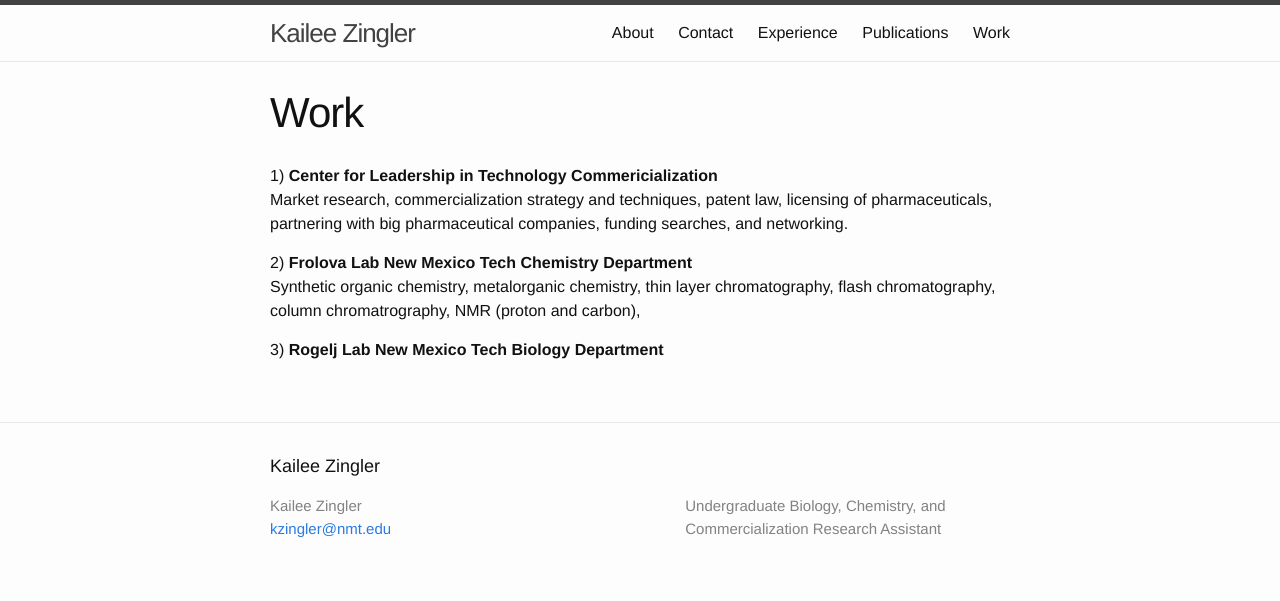
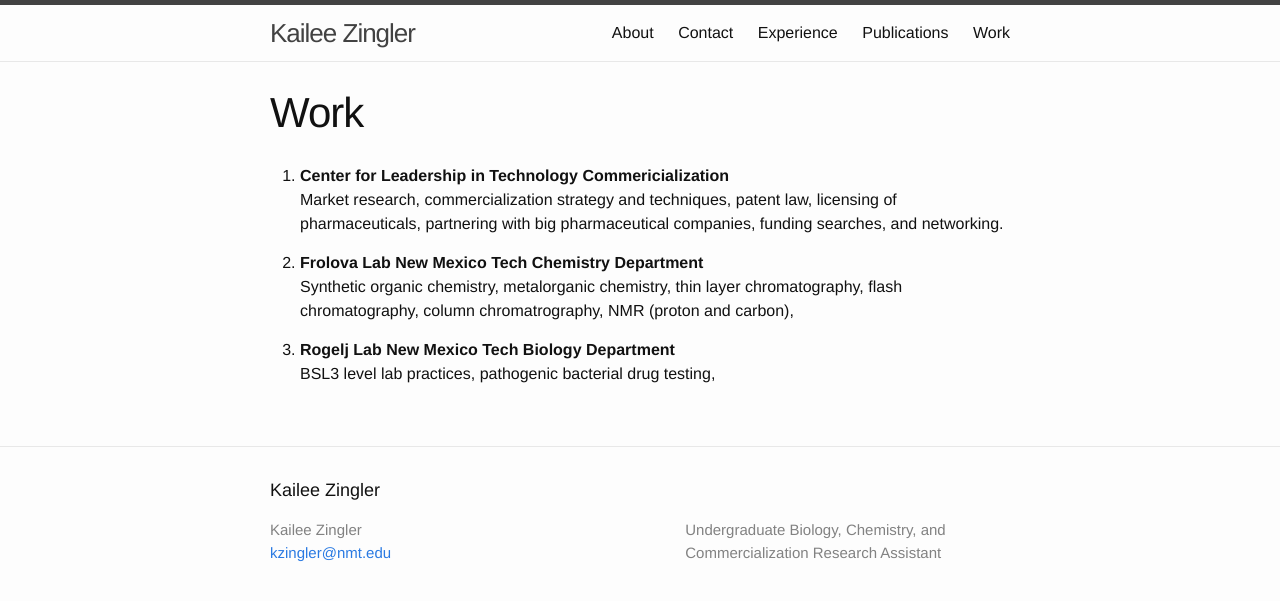
Before and after one commit to kzingler/kzingler.github.io, a Jekyll site: the page built from work.md, in a window 1280 px wide. Shown: the top 601 px of the page. Built offline with Jekyll 4.4.1, drawn with Linux system fonts in a browser that asks for light colours.

Commit message:
numbering

```diff
--- a/work.md
+++ b/work.md
@@ -4,14 +4,15 @@ title: Work
 permalink: /work/
 ---
 
-1) **Center for Leadership in Technology Commericialization**
+1. **Center for Leadership in Technology Commericialization**
 Market research, commercialization strategy and techniques,
 patent law, licensing of pharmaceuticals, partnering with big
 pharmaceutical companies, funding searches, and networking.
 
-2) **Frolova Lab New Mexico Tech Chemistry Department**
+2. **Frolova Lab New Mexico Tech Chemistry Department**
 Synthetic organic chemistry, metalorganic chemistry, thin
 layer chromatography, flash chromatography, column chromatrography,
 NMR (proton and carbon),
 
-3) **Rogelj Lab New Mexico Tech Biology Department**
+3. **Rogelj Lab New Mexico Tech Biology Department**
+BSL3 level lab practices, pathogenic bacterial drug testing,
```
